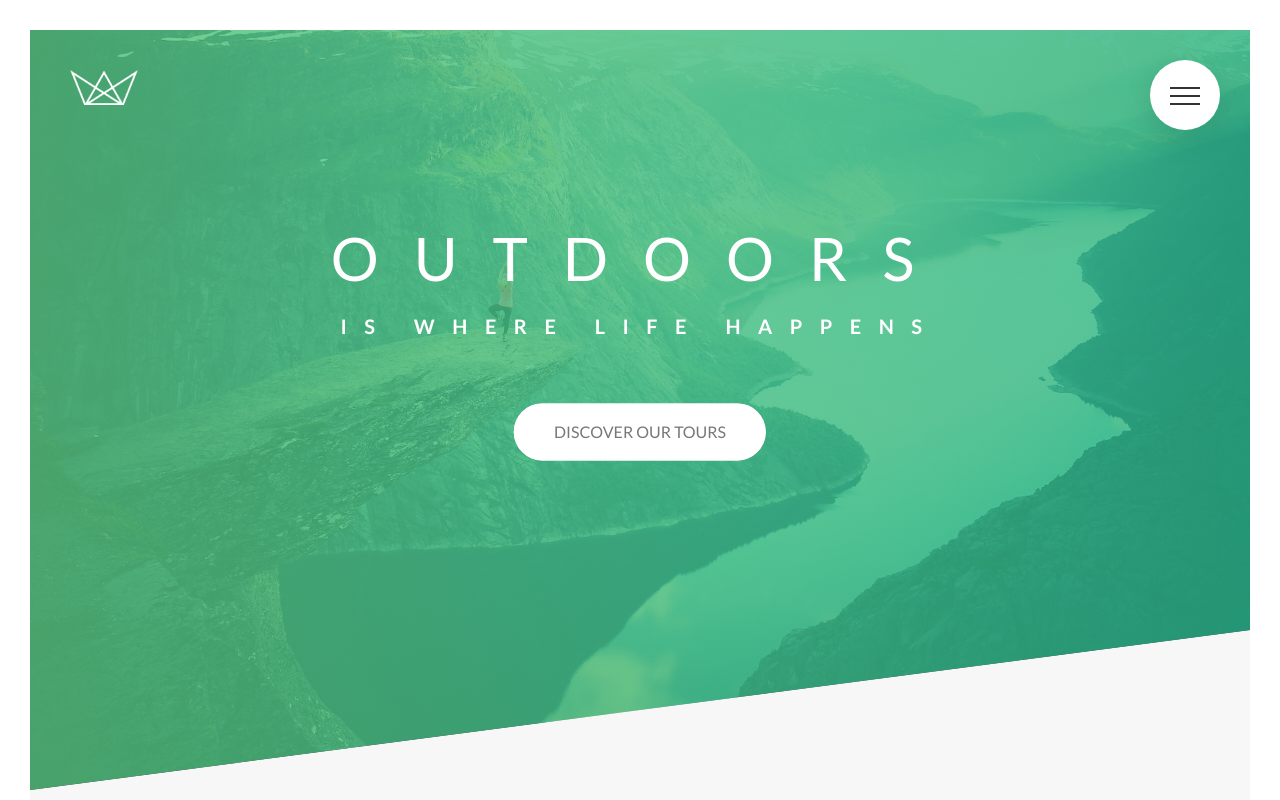
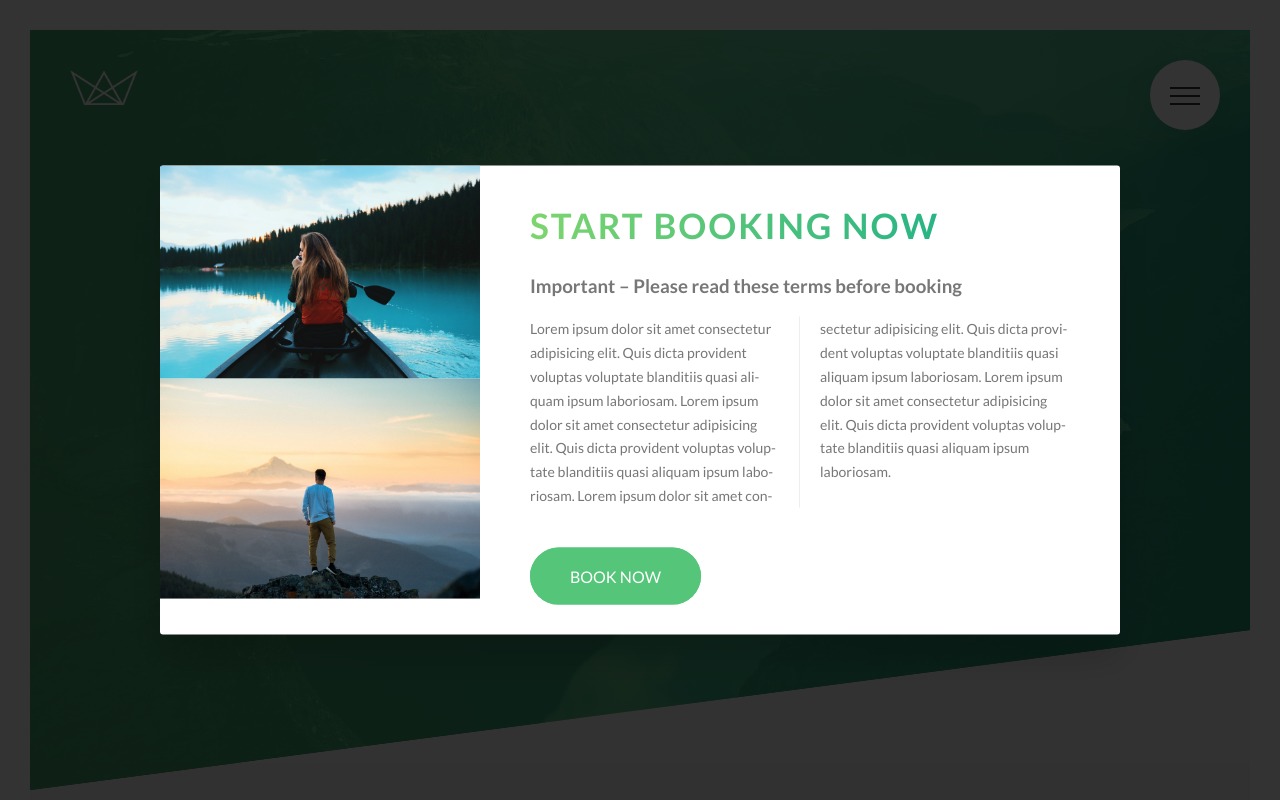
Before and after one commit to Pat-On/natours-advanced-css-course-udemy, a website: page index.html in a window 1280 px wide. Shown: the top 800 px of the page. Drawn offline with Linux system fonts and the light colour scheme.

Commit message:
popup 1/2

```diff
--- a/index.html
+++ b/index.html
@@ -483,6 +483,35 @@
       </div>
     </footer>
 
+    <div class="popup">
+      <div class="popup__content">
+        <div class="popup__left">
+          <img src="img/nat-8.jpg" alt="Tour photo" class="popup__img" />
+          <img src="img/nat-9.jpg" alt="Tour photo" class="popup__img" />
+        </div>
+
+        <div class="popup__right">
+          <h2 class="heading-secondary u-margin-bottom-small">
+            Start Booking now
+          </h2>
+          <h3 class="heading-tertiary u-margin-bottom-small">
+            Important &ndash; Please read these terms before booking
+          </h3>
+          <p class="popup__text">
+            Lorem ipsum dolor sit amet consectetur adipisicing elit. Quis dicta
+            provident voluptas voluptate blanditiis quasi aliquam ipsum
+            laboriosam. Lorem ipsum dolor sit amet consectetur adipisicing elit.
+            Quis dicta provident voluptas voluptate blanditiis quasi aliquam
+            ipsum laboriosam. Lorem ipsum dolor sit amet consectetur adipisicing
+            elit. Quis dicta provident voluptas voluptate blanditiis quasi
+            aliquam ipsum laboriosam. Lorem ipsum dolor sit amet consectetur
+            adipisicing elit. Quis dicta provident voluptas voluptate blanditiis
+            quasi aliquam ipsum laboriosam.
+          </p>
+          <a href="#" class="btn btn--green">Book now</a>
+        </div>
+      </div>
+    </div>
     <!-- <section class="grid=test">
       <div class="row">
         <div class="col-1-of-2">col 1 of 2</div>
--- a/sass/abstracts/_mixins.scss
+++ b/sass/abstracts/_mixins.scss
@@ -7,3 +7,10 @@
     clear: both;
   }
 }
+
+@mixin absCenter {
+  position: absolute;
+  top: 50%;
+  left: 50%;
+  transform: translate(-50%, -50%);
+}
--- /dev/null
+++ b/sass/components/_popup.scss
@@ -0,0 +1,55 @@
+.popup {
+  height: 100vh;
+  width: 100%;
+  position: fixed;
+  top: 0;
+  left: 0;
+
+  background-color: rgba($color-black, 0.8);
+  z-index: 4000;
+
+  &__content {
+    @include absCenter;
+    width: 75%;
+    // height: 50rem;
+    background-color: $color-white;
+
+    box-shadow: 0 2rem 4rem rgba($color-black, 0.2);
+    border-radius: 3px;
+    display: table;
+    overflow: hidden;
+  }
+
+  &__left {
+    width: 33.33333%;
+    display: table-cell;
+    // float: left;
+  }
+
+  &__right {
+    width: 66.666666%;
+    // float: left;
+    display: table-cell;
+    vertical-align: middle;
+    padding: 3rem 5rem;
+  }
+
+  &__img {
+    display: block;
+    width: 100%;
+  }
+
+  &__text {
+    font-size: 1.4rem;
+    margin-bottom: 4rem;
+
+    //colum layout
+
+    column-count: 2;
+    column-gap: 4rem; //default 1em in that case 1.4rem so 14px
+
+    column-rule: 1px solid $color-grey-light-2;
+
+    hyphens: auto; //to make it work proper you need to set up the language gf the page
+  }
+}
--- a/sass/main.scss
+++ b/sass/main.scss
@@ -14,6 +14,7 @@
 @import "components/feature-box";
 @import "components/form";
 @import "components/card";
+@import "components/popup";
 @import "components/story";
 //LAYOUT
 @import "layout/grid";
```
Also changed, not shown: css/style.css.
